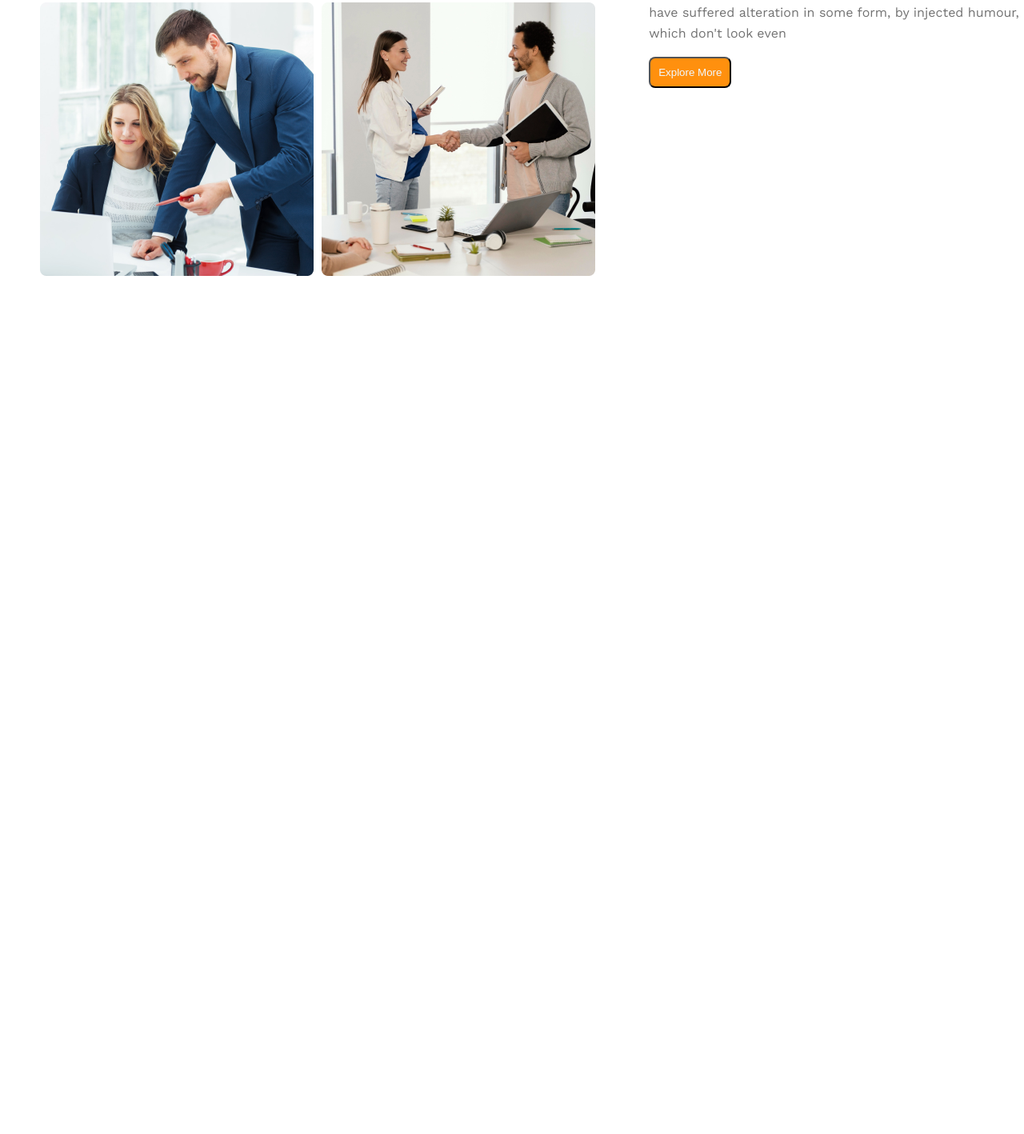
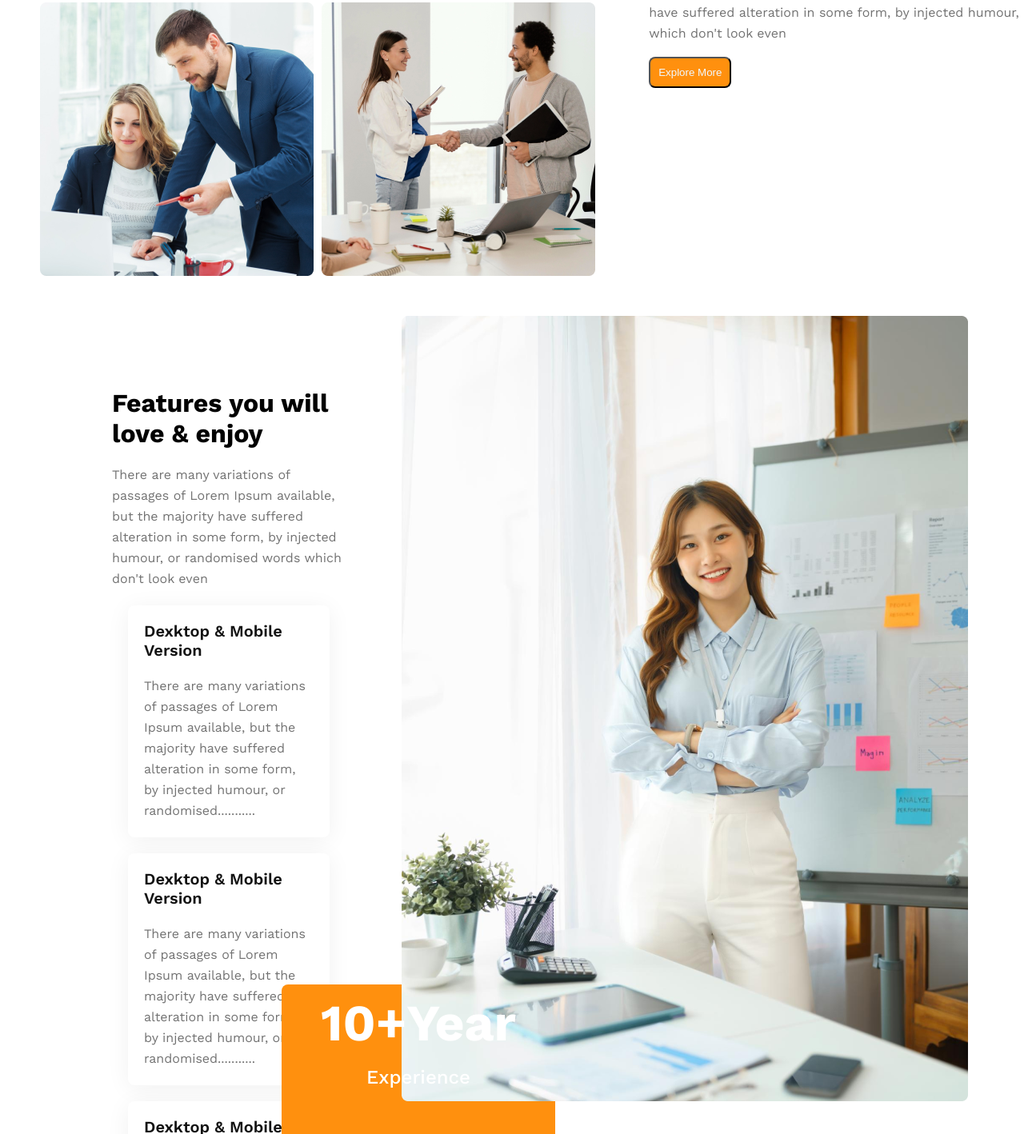
Before and after one commit to Rasel91/architects, a plain HTML site: page index.html in a window 1280 px wide. Shown: the part 1382-2800 px from the top of the page at 80% size. Before the commit the page ends 1777 px from the top, so only its background shows below. Drawn offline with nearby package versions, Linux system fonts and the light colour scheme.

Commit message:
feature card add

```diff
--- a/index.html
+++ b/index.html
@@ -65,6 +65,56 @@
         </div>
       </section>
 
+      <div class="feature2">
+        <div class="featuer2-text">
+          <h1 class="featuer2-header">Features you will love & enjoy</h1>
+          <p class="title_light_gray">
+            There are many variations of passages of Lorem Ipsum available, but
+            the majority have suffered alteration in some form, by injected
+            humour, or randomised words which don't look even
+          </p>
+          <div class="card">
+            <h3 class="card_title">Dexktop & Mobile Version</h3>
+            <p class="title_light_gray">
+              There are many variations of passages of Lorem Ipsum available,
+              but the majority have suffered alteration in some form, by
+              injected humour, or randomised...........
+            </p>
+          </div>
+          <div class="card">
+            <h3 class="card_title">Dexktop & Mobile Version</h3>
+            <p class="title_light_gray">
+              There are many variations of passages of Lorem Ipsum available,
+              but the majority have suffered alteration in some form, by
+              injected humour, or randomised...........
+            </p>
+          </div>
+          <div class="card">
+            <h3 class="card_title">Dexktop & Mobile Version</h3>
+            <p class="title_light_gray">
+              There are many variations of passages of Lorem Ipsum available,
+              but the majority have suffered alteration in some form, by
+              injected humour, or randomised...........
+            </p>
+          </div>
+          <div class="card">
+            <h3 class="card_title">Dexktop & Mobile Version</h3>
+            <p class="title_light_gray">
+              There are many variations of passages of Lorem Ipsum available,
+              but the majority have suffered alteration in some form, by
+              injected humour, or randomised...........
+            </p>
+          </div>
+        </div>
+        <div>
+          <img src="images/architect.png" alt="" />
+          <div class="experience_box">
+            <h1 class="experience_box_title">10+Year</h1>
+            <p class="box-title">Experience</p>
+          </div>
+        </div>
+      </div>
+
       <!-- Features html end -->
     </main>
     <footer></footer>
--- a/styles/style.css
+++ b/styles/style.css
@@ -55,6 +55,7 @@ ul > li > a {
 }
 
 /* Features css start */
+
 .featutes_text {
   margin-left: 4.2rem;
 }
@@ -87,4 +88,55 @@ ul > li > a {
   font-size: 45px;
   font-weight: 700;
 }
+
+.feature2 {
+  /* padding: 50px; */
+  /* width: 1440px; */
+  margin: 0 70px;
+  display: flex;
+}
+.featuer2-text {
+  margin: 70px;
+}
+.feature2 > img {
+  height: 70%;
+}
+.featuer2-header {
+  margin: 20px 0;
+}
+.card {
+  padding: 20px;
+  margin: 20px;
+  border-radius: 8px;
+  background: #fff;
+  box-shadow: 0px 4px 30px 0px rgba(0, 0, 0, 0.06);
+}
+.card_title {
+  color: #131313;
+  font-size: 20px;
+  font-weight: 600;
+  margin-bottom: 20px;
+}
+.experience_box {
+  margin: -150px;
+  width: 342px;
+  height: 200px;
+  flex-shrink: 0;
+  text-align: center;
+  border-radius: 8px;
+  background: #ff900e;
+}
+.experience_box_title {
+  color: #fff;
+
+  font-size: 4rem;
+  padding: 10px;
+  font-weight: 700;
+}
+.box-title {
+  color: #fff;
+  font-size: 1.5rem;
+  font-weight: 500;
+  line-height: 40px;
+}
 /* Features css end */
```
